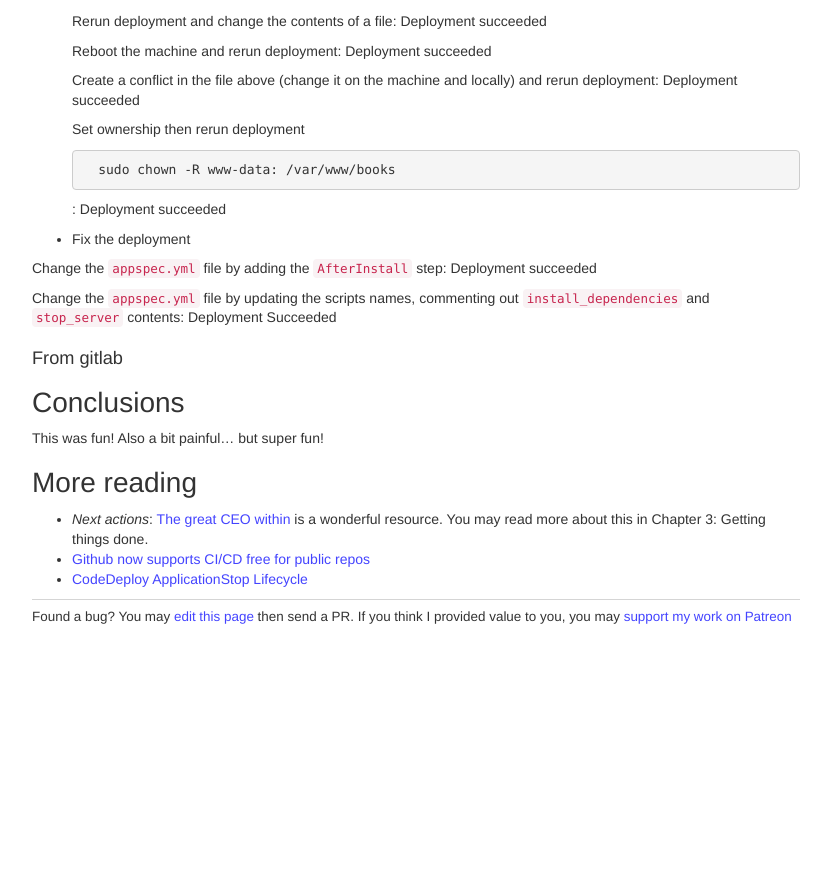
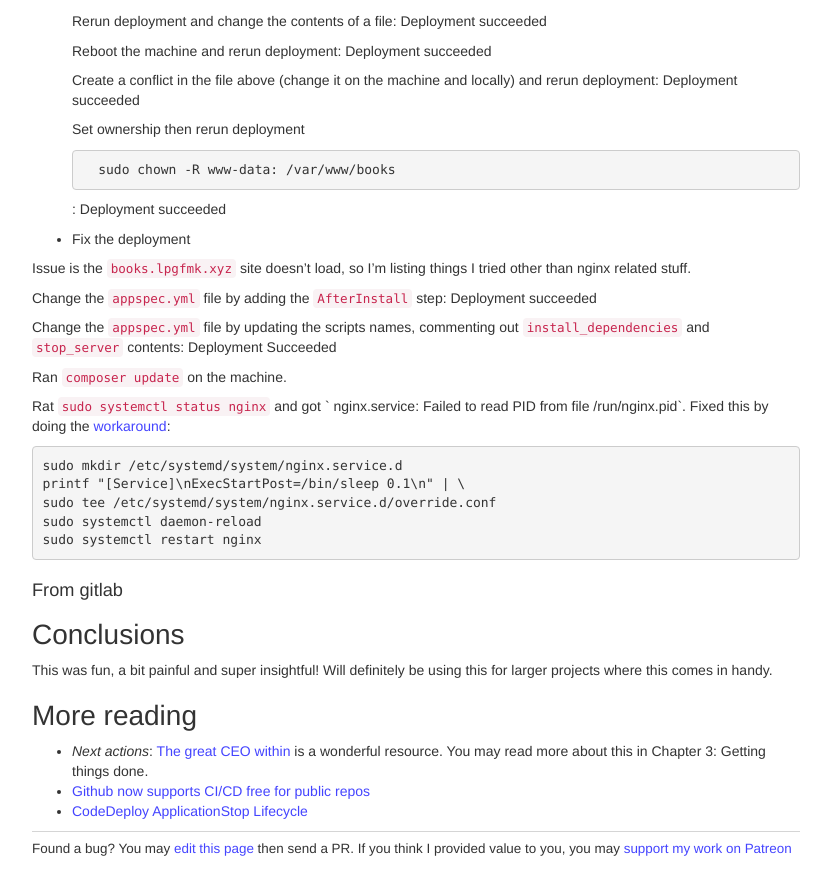
Before and after one commit to anrei0000/anrei0000.github.io, a Jekyll site: the page built from _posts/2019-08-02-ci_cd_with_laravel_bitbucket_aws.md, in a window 1280 px wide and 900 px high, scrolled down 9880 px. Shown: the top 895 px of the window, without its empty margins (224-1055 px from the left). Built offline with Jekyll 4.4.1, drawn with Linux system fonts in a browser that asks for light colours; nearby versions of some CDN libraries; a style sheet for code colours, icons or effects is not loaded; before the commit the page ends 10565 px from its top, so only the background shows below that.

Commit message:
- auto deployment

````diff
--- a/_posts/2019-08-02-ci_cd_with_laravel_bitbucket_aws.md
+++ b/_posts/2019-08-02-ci_cd_with_laravel_bitbucket_aws.md
@@ -530,13 +530,27 @@ http://www.yamllint.com/
 
 * Fix the deployment
 
+Issue is the `books.lpgfmk.xyz` site doesn't load, so I'm listing things I tried other than nginx related stuff.
+
 Change the `appspec.yml` file by adding the `AfterInstall` step: Deployment succeeded
 
 Change the `appspec.yml` file by updating the scripts names, commenting out `install_dependencies` and `stop_server` contents: Deployment Succeeded
+
+Ran `composer update` on the machine.
+
+Rat `sudo systemctl status nginx` and got ` nginx.service: Failed to read PID from file /run/nginx.pid`. Fixed this by doing the [workaround](https://bugs.launchpad.net/ubuntu/+source/nginx/+bug/1581864):
+```
+sudo mkdir /etc/systemd/system/nginx.service.d
+printf "[Service]\nExecStartPost=/bin/sleep 0.1\n" | \
+sudo tee /etc/systemd/system/nginx.service.d/override.conf
+sudo systemctl daemon-reload
+sudo systemctl restart nginx
+```
+
 ### From gitlab
 
 # Conclusions
-This was fun! Also a bit painful... but super fun!
+This was fun, a bit painful and super insightful! Will definitely be using this for larger projects where this comes in handy.
 
 # More reading
 * _Next actions_:
````
